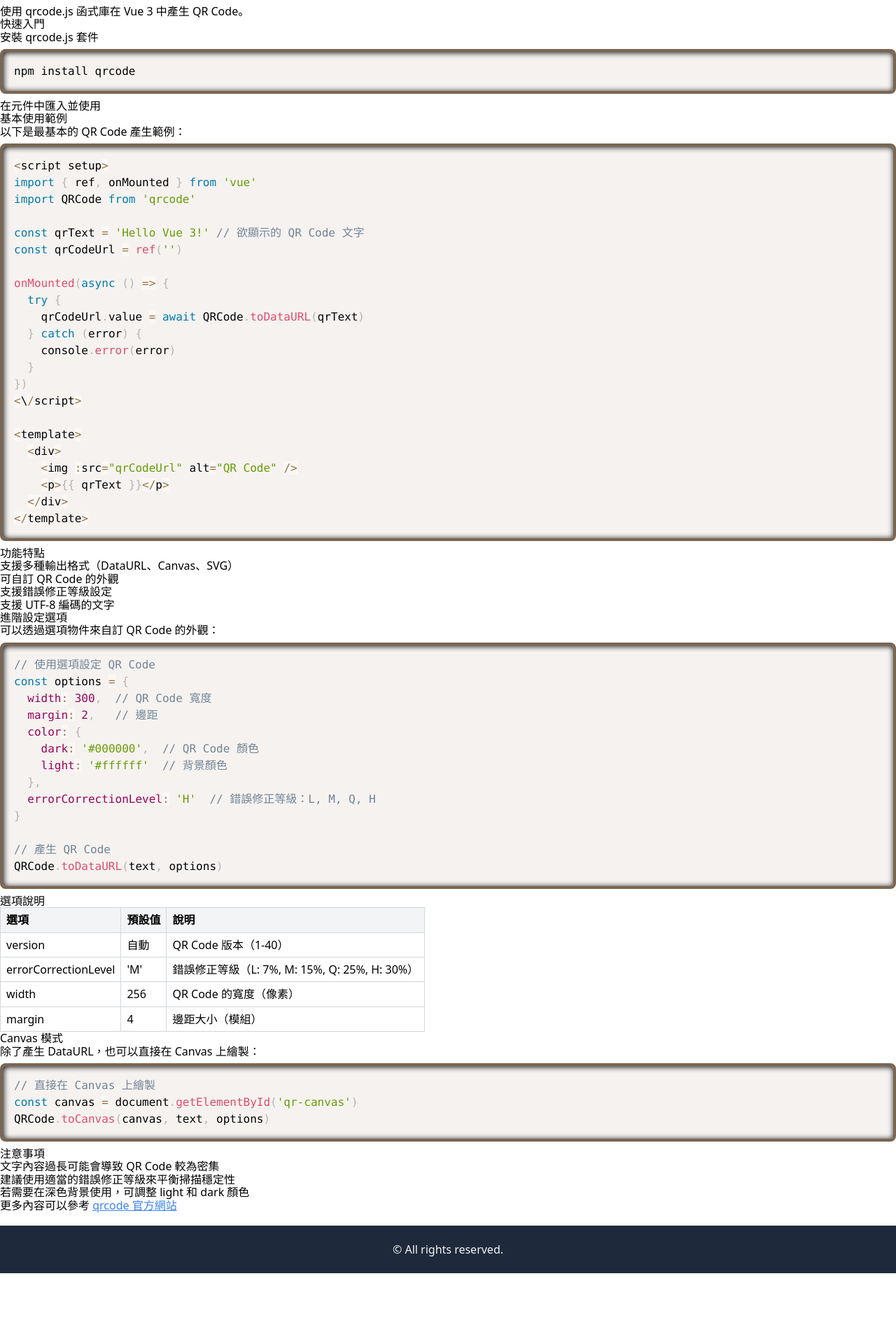
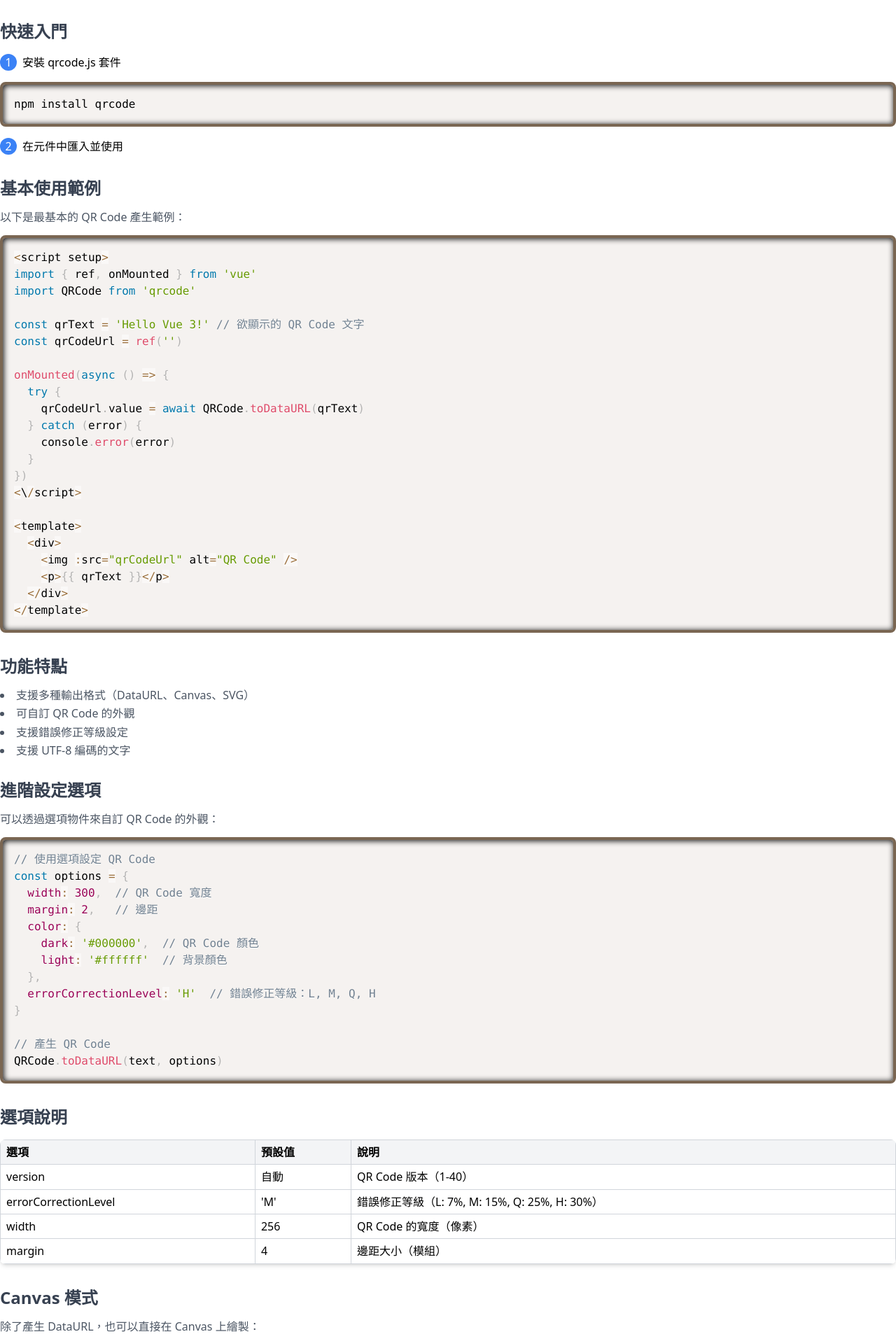
Before and after one commit to danny-sbr/library-explain, a Vue app: page /qrcode in a window 1280 px wide. Shown: the part 347-2260 px from the top of the page at 70% size. Before the commit the page ends 2166 px from the top, so only its background shows below. Built offline with nearby package versions, Linux system fonts and the light colour scheme.

Commit message:
style: 調整樣式讓內容固定

```diff
--- a/src/views/FullCalendarView/components/ExplainFullCalendar.vue
+++ b/src/views/FullCalendarView/components/ExplainFullCalendar.vue
@@ -3,7 +3,7 @@ import CodeBlock from '@/components/CodeBlock.vue'
 import { codeString } from './explainFullCalendar'
 </script>
 <template>
-  <div class="max-w-4xl mx-auto px-4 py-8">
+  <div class="py-8">
     <h2 class="text-3xl font-bold text-gray-800 mb-6">
       使用 FullCalendar 製作活動日曆
     </h2>
--- a/src/views/FullCalendarView/components/MyFullCalendar.vue
+++ b/src/views/FullCalendarView/components/MyFullCalendar.vue
@@ -120,7 +120,7 @@ function renderEventContent(arg) {
 </script>
 
 <template>
-  <h1 class="text-center text-2xl font-bold mb-8">FullCalendar 功能展示</h1>
+  <h1 class="text-center">FullCalendar 功能展示</h1>
   <div class="flex min-h-screen font-sans text-sm">
     <div class="w-72 bg-blue-50 border-r border-gray-300 p-6">
       <div class="mb-6">
--- a/src/views/OnScanView/components/ExplainScan.vue
+++ b/src/views/OnScanView/components/ExplainScan.vue
@@ -51,8 +51,7 @@ const decodeCode = `onScan.attachTo(document, {
 </script>
 
 <template>
-  <div class="container mx-auto px-4">
-    <h1 class="text-3xl font-bold mb-4">onScan.js</h1>
+  <h2 class="text-3xl font-bold mb-4">onScan.js</h2>
   <p class="mb-6">
     框架無關的 JavaScript 掃描事件函式庫，適用於硬體條碼掃描器。
   </p>
@@ -204,9 +203,7 @@ const decodeCode = `onScan.attachTo(document, {
         </tr>
         <tr>
           <td class="border border-gray-300 p-2">simulate</td>
-            <td class="border border-gray-300 p-2">
-              DOMElement, mStringOrArray
-            </td>
+          <td class="border border-gray-300 p-2">DOMElement, mStringOrArray</td>
           <td class="border border-gray-300 p-2">
             為指定的掃描程式碼觸發
             <code class="bg-gray-100 px-1 rounded">scan</code>
@@ -250,5 +247,4 @@ const decodeCode = `onScan.attachTo(document, {
       >，這樣可以精確模擬事件
     </li>
   </ul>
-  </div>
 </template>
--- a/src/views/PrintJsView/components/ExplainPrintJS.vue
+++ b/src/views/PrintJsView/components/ExplainPrintJS.vue
@@ -56,8 +56,9 @@ print({
 </script>
 
 <template>
-  <div>
-    <h2 class="text-2xl font-semibold text-gray-800 mb-4">Print.js 使用說明</h2>
+  <h2 class="text-2xl font-semibold text-gray-800 mb-4 mt-10">
+    Print.js 使用說明
+  </h2>
   <p class="mb-6 text-gray-700">
     Print.js 是一個小巧但功能強大的 JavaScript 列印工具，可以輕鬆列印 HTML
     元素、PDF、圖片和 JSON 資料。
@@ -127,5 +128,4 @@ print({
     <li>列印 PDF 時需要確保瀏覽器支援 PDF 預覽</li>
     <li>列印 JSON 資料時需要指定要顯示的屬性</li>
   </ul>
-  </div>
 </template>
--- a/src/views/PrintJsView/components/MyPrintJS.vue
+++ b/src/views/PrintJsView/components/MyPrintJS.vue
@@ -17,7 +17,6 @@ const handlePrint = () => {
 </script>
 
 <template>
-  <div class="p-5">
   <h1 class="text-center">Print.js 功能展示</h1>
   <div class="bg-gray-100 p-4 rounded-lg mb-5">
     <p class="mb-4">請點擊下方按鈕列印訂單資訊</p>
@@ -42,7 +41,6 @@ const handlePrint = () => {
       </div>
     </div>
   </div>
-  </div>
 </template>
 <style>
 .print-btn {
--- a/src/views/QRcodeView/components/ExplainQRcode.vue
+++ b/src/views/QRcodeView/components/ExplainQRcode.vue
@@ -47,44 +47,66 @@ QRCode.toCanvas(canvas, text, options)`
 
 <template>
   <div>
-    <h1>QR Code 產生器</h1>
-    <p>使用 qrcode.js 函式庫在 Vue 3 中產生 QR Code。</p>
+    <h2 class="text-3xl font-bold mb-4 text-gray-800">QR Code 產生器</h2>
+    <p class="text-gray-600 mb-8">
+      使用 qrcode.js 函式庫在 Vue 3 中產生 QR Code。
+    </p>
 
-    <h2>快速入門</h2>
-    <ol>
-      <li>安裝 qrcode.js 套件</li>
-      <CodeBlock>{{ installCode }}</CodeBlock>
-      <li>在元件中匯入並使用</li>
+    <section class="mb-8">
+      <h2 class="text-2xl font-semibold mb-4 text-gray-700">快速入門</h2>
+      <ol class="space-y-4">
+        <li class="flex items-center space-x-2">
+          <span
+            class="bg-blue-500 text-white rounded-full w-6 h-6 flex items-center justify-center"
+            >1</span
+          >
+          <span>安裝 qrcode.js 套件</span>
+        </li>
+        <CodeBlock class="my-4">{{ installCode }}</CodeBlock>
+        <li class="flex items-center space-x-2">
+          <span
+            class="bg-blue-500 text-white rounded-full w-6 h-6 flex items-center justify-center"
+            >2</span
+          >
+          <span>在元件中匯入並使用</span>
+        </li>
       </ol>
+    </section>
 
-    <h2>基本使用範例</h2>
-    <p>以下是最基本的 QR Code 產生範例：</p>
-    <CodeBlock>{{ basicCode }}</CodeBlock>
+    <section class="mb-8">
+      <h2 class="text-2xl font-semibold mb-4 text-gray-700">基本使用範例</h2>
+      <p class="text-gray-600 mb-4">以下是最基本的 QR Code 產生範例：</p>
+      <CodeBlock class="my-4">{{ basicCode }}</CodeBlock>
+    </section>
 
-    <h2>功能特點</h2>
-    <ul>
+    <section class="mb-8">
+      <h2 class="text-2xl font-semibold mb-4 text-gray-700">功能特點</h2>
+      <ul class="list-disc list-inside space-y-2 text-gray-600">
         <li>支援多種輸出格式（DataURL、Canvas、SVG）</li>
         <li>可自訂 QR Code 的外觀</li>
         <li>支援錯誤修正等級設定</li>
         <li>支援 UTF-8 編碼的文字</li>
       </ul>
+    </section>
 
-    <h2>進階設定選項</h2>
-    <p>可以透過選項物件來自訂 QR Code 的外觀：</p>
-    <CodeBlock>{{ advancedCode }}</CodeBlock>
+    <section class="mb-8">
+      <h2 class="text-2xl font-semibold mb-4 text-gray-700">進階設定選項</h2>
+      <p class="text-gray-600 mb-4">可以透過選項物件來自訂 QR Code 的外觀：</p>
+      <CodeBlock class="my-4">{{ advancedCode }}</CodeBlock>
+    </section>
 
-    <h2>選項說明</h2>
-    <table
-      class="block md:table overflow-x-auto md:overflow-x-visible whitespace-nowrap md:whitespace-normal"
-    >
-      <thead>
+    <section class="mb-8">
+      <h2 class="text-2xl font-semibold mb-4 text-gray-700">選項說明</h2>
+      <div class="overflow-x-auto shadow-md rounded-lg">
+        <table class="min-w-full bg-white">
+          <thead class="bg-gray-50">
             <tr>
               <th>選項</th>
               <th>預設值</th>
               <th>說明</th>
             </tr>
           </thead>
-      <tbody>
+          <tbody class="divide-y divide-gray-200">
             <tr>
               <td>version</td>
               <td>自動</td>
@@ -107,10 +129,16 @@ QRCode.toCanvas(canvas, text, options)`
             </tr>
           </tbody>
         </table>
+      </div>
+    </section>
 
-    <h2>Canvas 模式</h2>
-    <p>除了產生 DataURL，也可以直接在 Canvas 上繪製：</p>
-    <CodeBlock>{{ canvasCode }}</CodeBlock>
+    <section class="mb-8">
+      <h2 class="text-2xl font-semibold mb-4 text-gray-700">Canvas 模式</h2>
+      <p class="text-gray-600 mb-4">
+        除了產生 DataURL，也可以直接在 Canvas 上繪製：
+      </p>
+      <CodeBlock class="my-4">{{ canvasCode }}</CodeBlock>
+    </section>
 
     <h2>注意事項</h2>
     <ul>
```
Lines whose indentation alone changed are shown as unchanged.
